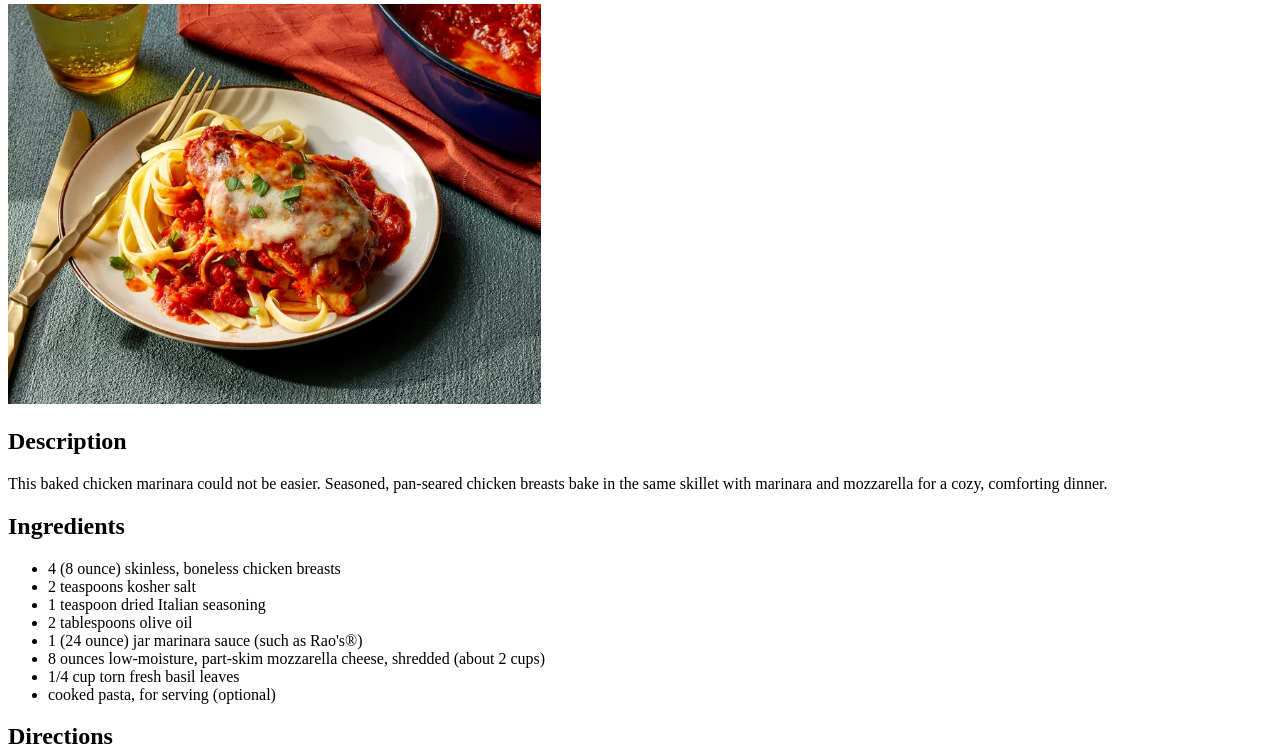
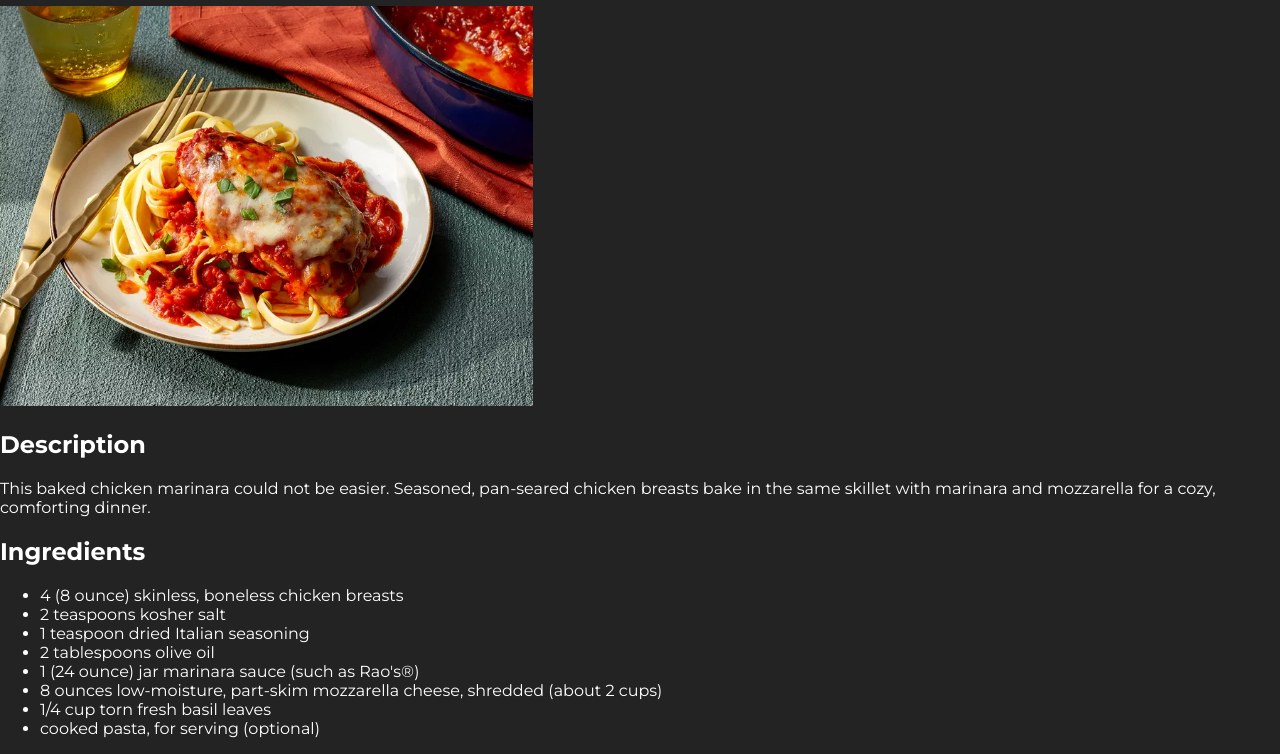
Before and after one commit to bfrim/odin-recipes, a plain HTML site: page recipes/baked-chicken-marinara.html in a window 1280 px wide. Shown: the part 76-830 px from the top of the page. Drawn offline with Linux system fonts and the light colour scheme.

Commit message:
theming attempt

```diff
--- a/recipes/baked-chicken-marinara.html
+++ b/recipes/baked-chicken-marinara.html
@@ -4,6 +4,10 @@
     <meta charset="UTF-8">
     <meta name="viewport" content="width=device-width, initial-scale=1.0">
     <title>Odin Recipes | Baked Chicken Marinara</title>
+    <link rel="stylesheet" href="../styles.css">
+    <link rel="preconnect" href="https://fonts.googleapis.com">
+    <link rel="preconnect" href="https://fonts.gstatic.com" crossorigin>
+    <link href="https://fonts.googleapis.com/css2?family=Montserrat:ital,wght@0,100..900;1,100..900&display=swap" rel="stylesheet">
 </head>
 <body>
     <h1>Baked Chicken Marinara</h1>
--- /dev/null
+++ b/styles.css
@@ -0,0 +1,6 @@
+body {
+    margin: 0;
+    background-color: rgb(35, 35, 35);
+    color: white;
+    font-family: 'Montserrat', sans-serif;
+}
```
Also changed, not shown: index.html (+4 -0 lines), recipes/chocolate-eclair-cake.html (+4 -0 lines), recipes/double-tomato-bruschetta.html (+4 -0 lines).
